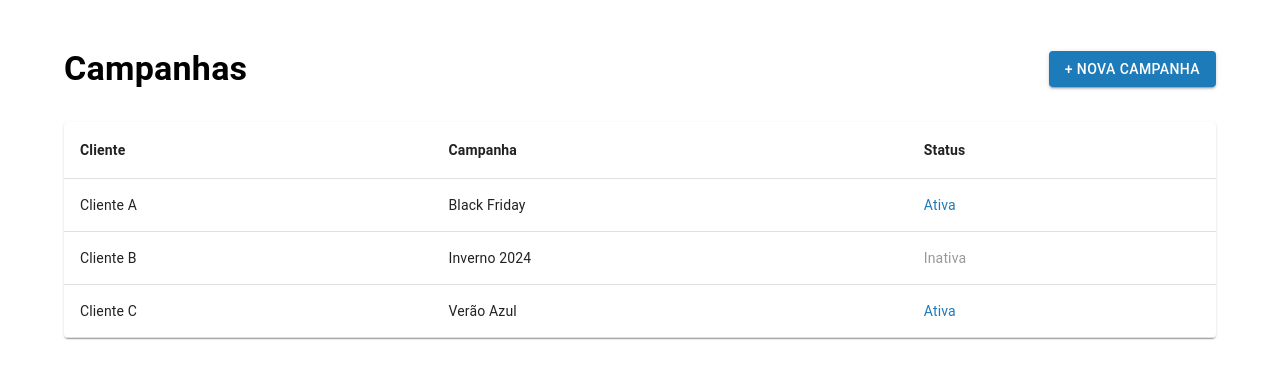
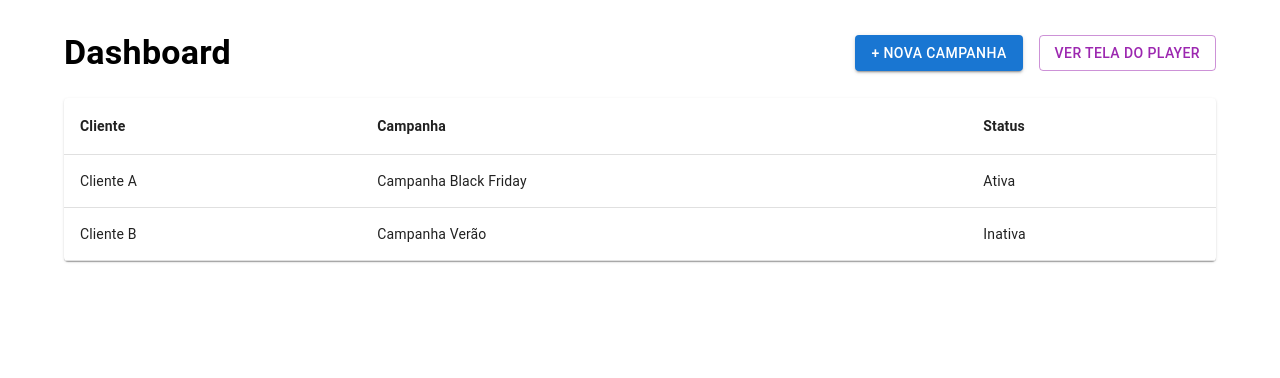
Before and after one commit to absants/tvpainel, a Next.js app: page /dashboard in a window 1280 px wide. Shown: the top 378 px of the page. Built offline with nearby package versions, Linux system fonts and the light colour scheme.

Commit message:
Adiciona botão para acessar player no dashboard

```diff
--- a/pages/dashboard.tsx
+++ b/pages/dashboard.tsx
@@ -1,3 +1,6 @@
+// pages/dashboard.tsx
+
+import Link from "next/link";
 import {
   Box,
   Button,
@@ -9,50 +12,48 @@ import {
   TableHead,
   TableRow,
   Paper,
-  TableContainer,
 } from "@mui/material";
 import { useRouter } from "next/router";
+import { useState } from "react";
 
-const campanhasMock = [
-  { id: 1, cliente: "Cliente A", campanha: "Black Friday", status: "Ativa" },
-  { id: 2, cliente: "Cliente B", campanha: "Inverno 2024", status: "Inativa" },
-  { id: 3, cliente: "Cliente C", campanha: "Verão Azul", status: "Ativa" },
+const mockCampanhas = [
+  {
+    id: "1",
+    cliente: "Cliente A",
+    nome: "Campanha Black Friday",
+    status: "Ativa",
+  },
+  {
+    id: "2",
+    cliente: "Cliente B",
+    nome: "Campanha Verão",
+    status: "Inativa",
+  },
 ];
 
 export default function DashboardPage() {
   const router = useRouter();
+  const [campanhas, setCampanhas] = useState(mockCampanhas);
 
-  const handleRowClick = (id: number) => {
+  const handleRowClick = (id: string) => {
     router.push(`/campanhas/${id}`);
   };
 
   return (
-    <Container sx={{ mt: 6 }}>
-      <Box
-        sx={{
-          display: "flex",
-          justifyContent: "space-between",
-          alignItems: "center",
-          mb: 4,
-        }}
-      >
-        <Typography variant="h4" fontWeight={600}>
-          Campanhas
-        </Typography>
-
-        <Button
-          variant="contained"
-          onClick={() => router.push("/nova-campanha")}
-          sx={{
-            backgroundColor: "#1D7BBA",
-            ":hover": { backgroundColor: "#156b9c" },
-          }}
-        >
-          + Nova Campanha
-        </Button>
+    <Container maxWidth="lg" sx={{ mt: 4 }}>
+      <Box display="flex" justifyContent="space-between" alignItems="center" mb={3}>
+        <Typography variant="h4" fontWeight="bold">Dashboard</Typography>
+        <Box display="flex" gap={2}>
+          <Link href="/nova-campanha" passHref>
+            <Button variant="contained" color="primary">+ Nova Campanha</Button>
+          </Link>
+          <Link href="/player" passHref>
+            <Button variant="outlined" color="secondary">Ver Tela do Player</Button>
+          </Link>
+        </Box>
       </Box>
 
-      <TableContainer component={Paper}>
+      <Paper>
         <Table>
           <TableHead>
             <TableRow>
@@ -62,23 +63,21 @@ export default function DashboardPage() {
             </TableRow>
           </TableHead>
           <TableBody>
-            {campanhasMock.map((row) => (
+            {campanhas.map((campanha) => (
               <TableRow
-                key={row.id}
+                key={campanha.id}
                 hover
                 sx={{ cursor: "pointer" }}
-                onClick={() => handleRowClick(row.id)}
+                onClick={() => handleRowClick(campanha.id)}
               >
-                <TableCell>{row.cliente}</TableCell>
-                <TableCell>{row.campanha}</TableCell>
-                <TableCell sx={{ color: row.status === "Ativa" ? "#1D7BBA" : "#999" }}>
-                  {row.status}
-                </TableCell>
+                <TableCell>{campanha.cliente}</TableCell>
+                <TableCell>{campanha.nome}</TableCell>
+                <TableCell>{campanha.status}</TableCell>
               </TableRow>
             ))}
           </TableBody>
         </Table>
-      </TableContainer>
+      </Paper>
     </Container>
   );
 }
```
